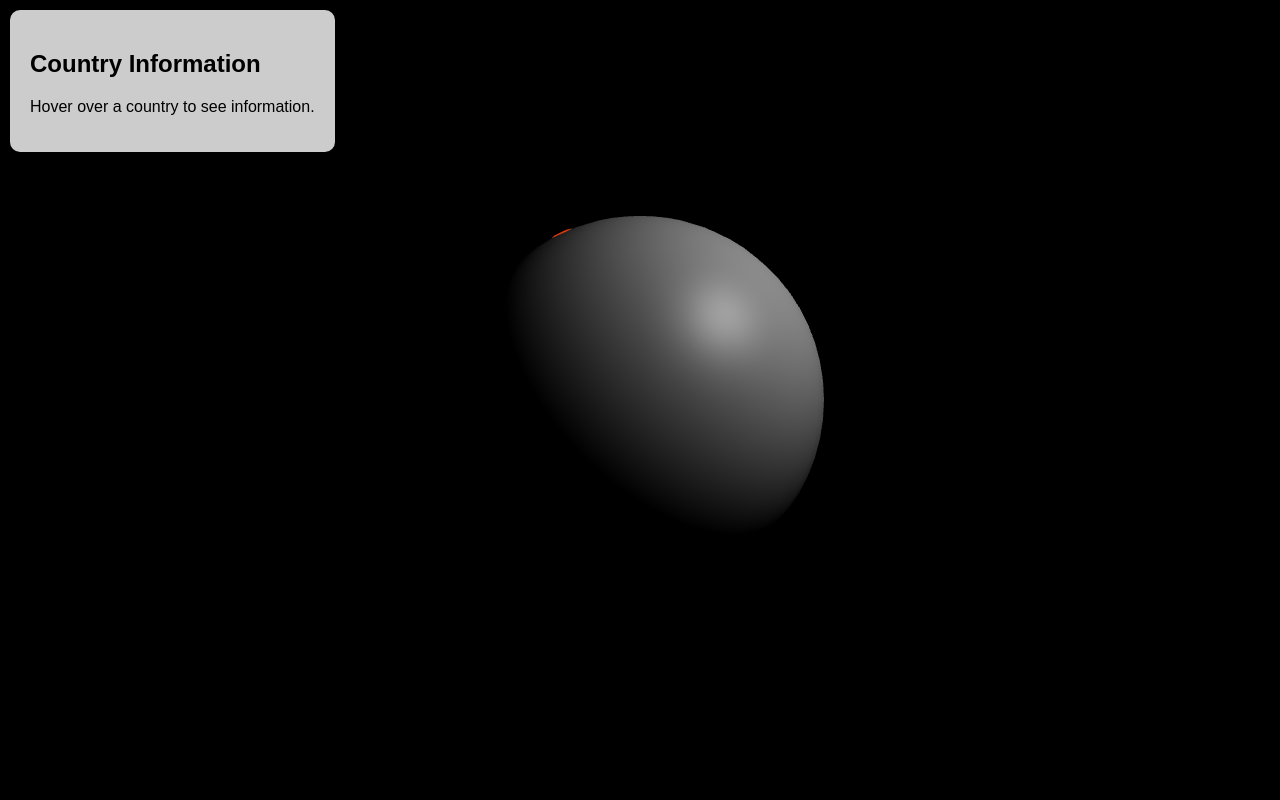
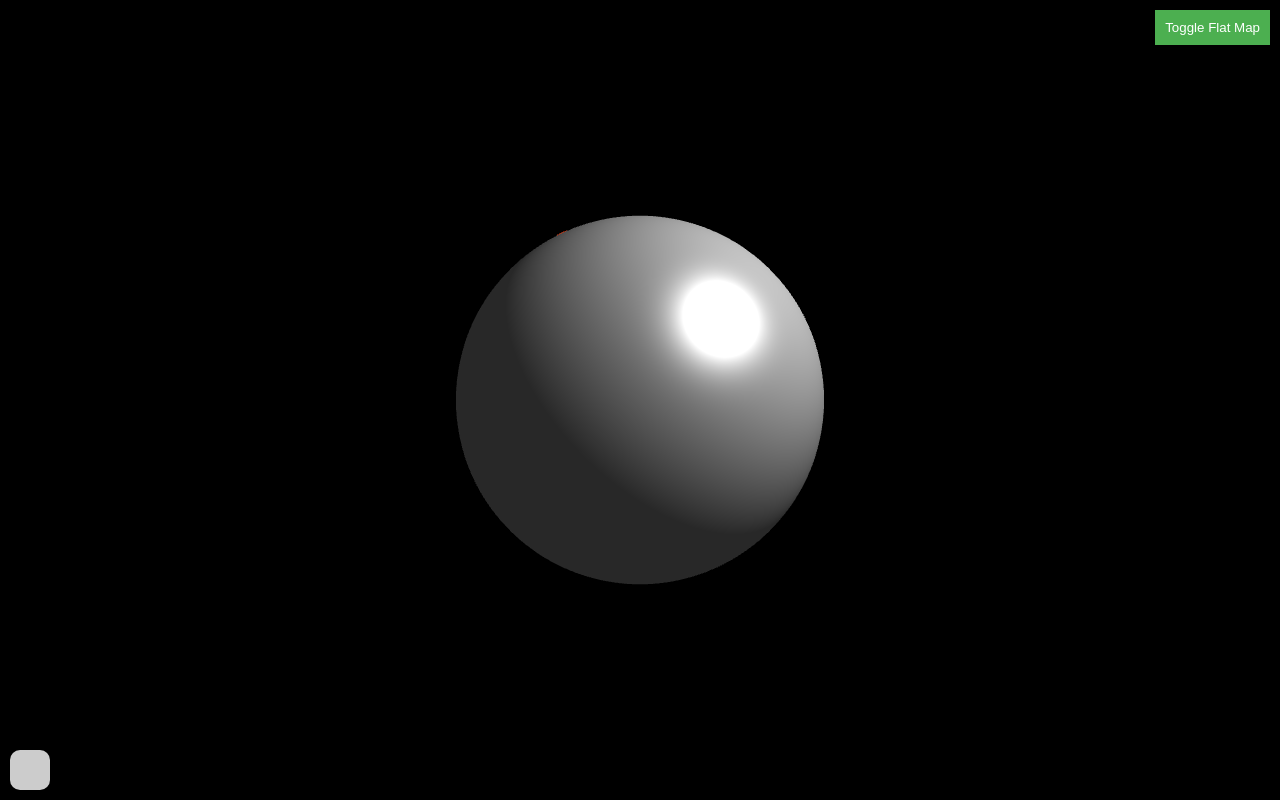
Before and after one commit to nilochan/nilochan.github.io, a plain HTML site: page index.html in a window 1280 px wide. Drawn offline with nearby package versions, Linux system fonts and the light colour scheme; animation ran at ten frames a second.

Commit message:
Update index.html

```diff
--- a/index.html
+++ b/index.html
@@ -3,7 +3,7 @@
 <head>
     <meta charset="UTF-8">
     <meta name="viewport" content="width=device-width, initial-scale=1.0">
-    <title>Interactive 3D Globe</title>
+    <title>Enhanced Interactive Globe</title>
     <script src="https://cdnjs.cloudflare.com/ajax/libs/three.js/r128/three.min.js"></script>
     <script src="https://cdn.jsdelivr.net/npm/three@0.132.2/examples/js/controls/OrbitControls.js"></script>
     <style>
@@ -13,6 +13,7 @@
             height: 100%;
             overflow: hidden;
             font-family: Arial, sans-serif;
+            background-color: #000000;
         }
         #globeCanvas {
             width: 100%;
@@ -20,30 +21,86 @@
         }
         #info {
             position: absolute;
-            top: 10px;
+            bottom: 10px;
             left: 10px;
             background-color: rgba(255, 255, 255, 0.8);
             padding: 20px;
             border-radius: 10px;
             max-width: 300px;
         }
+        #menu {
+            position: absolute;
+            top: 10px;
+            left: 10px;
+            z-index: 100;
+        }
+        .dropdown {
+            position: relative;
+            display: inline-block;
+            margin-right: 10px;
+        }
+        .dropdown-content {
+            display: none;
+            position: absolute;
+            background-color: #f9f9f9;
+            min-width: 160px;
+            box-shadow: 0px 8px 16px 0px rgba(0,0,0,0.2);
+            z-index: 1;
+        }
+        .dropdown:hover .dropdown-content {
+            display: block;
+        }
+        .dropdown-content a {
+            color: black;
+            padding: 12px 16px;
+            text-decoration: none;
+            display: block;
+        }
+        .dropdown-content a:hover {
+            background-color: #f1f1f1;
+        }
+        #toggleView {
+            position: absolute;
+            top: 10px;
+            right: 10px;
+            z-index: 100;
+            padding: 10px;
+            background-color: #4CAF50;
+            color: white;
+            border: none;
+            cursor: pointer;
+        }
     </style>
 </head>
 <body>
     <canvas id="globeCanvas"></canvas>
-    <div id="info">
-        <h2>Country Information</h2>
-        <p>Hover over a country to see information.</p>
+    <div id="info"></div>
+    <div id="menu">
+        <div class="dropdown">
+            <span>Continents</span>
+            <div class="dropdown-content" id="continentMenu"></div>
+        </div>
     </div>
+    <button id="toggleView">Toggle Flat Map</button>
 
     <script>
         let scene, camera, renderer, globe, raycaster, mouse, controls;
+        let isGlobeView = true;
+        const continents = {
+            "Africa": ["Egypt", "Nigeria", "South Africa"],
+            "Asia": ["China", "India", "Japan"],
+            "Europe": ["France", "Germany", "Italy"],
+            "North America": ["Canada", "Mexico", "United States"],
+            "South America": ["Brazil", "Argentina", "Peru"],
+            "Oceania": ["Australia", "New Zealand", "Fiji"]
+        };
         const countryData = {
-            "United States": { color: 0x3366cc, capital: "Washington, D.C.", population: 331002651, area: 9833517 },
-            "China": { color: 0xdc3912, capital: "Beijing", population: 1439323776, area: 9596961 },
-            "India": { color: 0xff9900, capital: "New Delhi", population: 1380004385, area: 3287263 },
-            "Brazil": { color: 0x109618, capital: "Brasília", population: 212559417, area: 8515767 },
-            "Russia": { color: 0x990099, capital: "Moscow", population: 145934462, area: 17098246 }
+            "United States": { color: 0x3366cc, capital: "Washington, D.C.", population: 331002651, area: 9833517, continent: "North America", flag: "🇺🇸" },
+            "China": { color: 0xdc3912, capital: "Beijing", population: 1439323776, area: 9596961, continent: "Asia", flag: "🇨🇳" },
+            "India": { color: 0xff9900, capital: "New Delhi", population: 1380004385, area: 3287263, continent: "Asia", flag: "🇮🇳" },
+            "Brazil": { color: 0x109618, capital: "Brasília", population: 212559417, area: 8515767, continent: "South America", flag: "🇧🇷" },
+            "Russia": { color: 0x990099, capital: "Moscow", population: 145934462, area: 17098246, continent: "Europe", flag: "🇷🇺" },
+            // Add more countries here...
         };
 
         function init() {
@@ -55,19 +112,24 @@
             raycaster = new THREE.Raycaster();
             mouse = new THREE.Vector2();
 
-            const geometry = new THREE.SphereGeometry(5, 32, 32);
+            const geometry = new THREE.SphereGeometry(5, 64, 64);
             const material = new THREE.MeshPhongMaterial({
-                map: new THREE.TextureLoader().load('https://upload.wikimedia.org/wikipedia/commons/thumb/8/83/Equirectangular_projection_SW.jpg/640px-Equirectangular_projection_SW.jpg'),
+                map: new THREE.TextureLoader().load('https://eoimages.gsfc.nasa.gov/images/imagerecords/73000/73909/world.topo.bathy.200412.3x5400x2700.jpg'),
                 bumpMap: new THREE.TextureLoader().load('https://upload.wikimedia.org/wikipedia/commons/5/57/Earthbump1k.jpg'),
                 bumpScale: 0.05,
+                specularMap: new THREE.TextureLoader().load('https://upload.wikimedia.org/wikipedia/commons/thumb/3/30/Earth_specular_map.jpg/1280px-Earth_specular_map.jpg'),
+                specular: new THREE.Color('grey')
             });
 
             globe = new THREE.Mesh(geometry, material);
             scene.add(globe);
 
-            const light = new THREE.PointLight(0xffffff, 1, 100);
-            light.position.set(10, 10, 10);
-            scene.add(light);
+            const ambientLight = new THREE.AmbientLight(0x404040, 1);
+            scene.add(ambientLight);
+
+            const pointLight = new THREE.PointLight(0xffffff, 1);
+            pointLight.position.set(10, 10, 10);
+            scene.add(pointLight);
 
             camera.position.z = 15;
 
@@ -77,9 +139,11 @@
             controls.enableZoom = true;
 
             addCountryHighlights();
+            createMenu();
 
             window.addEventListener('resize', onWindowResize, false);
             document.getElementById('globeCanvas').addEventListener('mousemove', onMouseMove, false);
+            document.getElementById('toggleView').addEventListener('click', toggleView, false);
 
             animate();
         }
@@ -88,12 +152,12 @@
             Object.entries(countryData).forEach(([country, data]) => {
                 const lat = Math.random() * Math.PI - Math.PI/2;
                 const lon = Math.random() * Math.PI * 2;
-                const radius = 5.05; // Slightly larger than the globe
+                const radius = 5.05;
                 const x = radius * Math.cos(lat) * Math.cos(lon);
                 const y = radius * Math.sin(lat);
                 const z = radius * Math.cos(lat) * Math.sin(lon);
 
-                const geometry = new THREE.CircleGeometry(0.3, 32);
+                const geometry = new THREE.CircleGeometry(0.2, 32);
                 const material = new THREE.MeshBasicMaterial({ color: data.color });
                 const highlight = new THREE.Mesh(geometry, material);
                 highlight.position.set(x, y, z);
@@ -101,6 +165,27 @@
                 highlight.userData = { country, ...data };
                 scene.add(highlight);
             });
+        }
+
+        function createMenu() {
+            const continentMenu = document.getElementById('continentMenu');
+            Object.entries(continents).forEach(([continent, countries]) => {
+                const continentItem = document.createElement('div');
+                continentItem.className = 'dropdown';
+                continentItem.innerHTML = `
+                    <span>${continent}</span>
+                    <div class="dropdown-content">
+                        ${countries.map(country => `<a href="#" onclick="selectCountry('${country}')">${country}</a>`).join('')}
+                    </div>
+                `;
+                continentMenu.appendChild(continentItem);
+            });
+        }
+
+        function selectCountry(country) {
+            if (countryData[country]) {
+                updateInfo(countryData[country], country);
+            }
         }
 
         function onMouseMove(event) {
@@ -113,20 +198,37 @@
             if (intersects.length > 0) {
                 const intersected = intersects[0].object;
                 if (intersected.userData && intersected.userData.country) {
-                    document.getElementById('info').innerHTML = `
-                        <h2>${intersected.userData.country}</h2>
-                        <p>Capital: ${intersected.userData.capital}</p>
-                        <p>Population: ${intersected.userData.population.toLocaleString()}</p>
-                        <p>Area: ${intersected.userData.area.toLocaleString()} km²</p>
-                    `;
+                    updateInfo(intersected.userData, intersected.userData.country);
                 }
             }
+        }
+
+        function updateInfo(data, country) {
+            document.getElementById('info').innerHTML = `
+                <h2>${data.flag} ${country}</h2>
+                <p>Capital: ${data.capital}</p>
+                <p>Population: ${data.population.toLocaleString()}</p>
+                <p>Area: ${data.area.toLocaleString()} km²</p>
+                <p>Continent: ${data.continent}</p>
+            `;
         }
 
         function onWindowResize() {
             camera.aspect = window.innerWidth / window.innerHeight;
             camera.updateProjectionMatrix();
             renderer.setSize(window.innerWidth, window.innerHeight);
+        }
+
+        function toggleView() {
+            isGlobeView = !isGlobeView;
+            if (isGlobeView) {
+                globe.geometry = new THREE.SphereGeometry(5, 64, 64);
+                camera.position.set(0, 0, 15);
+            } else {
+                globe.geometry = new THREE.PlaneGeometry(20, 10);
+                camera.position.set(0, 0, 10);
+            }
+            controls.update();
         }
 
         function animate() {
```
